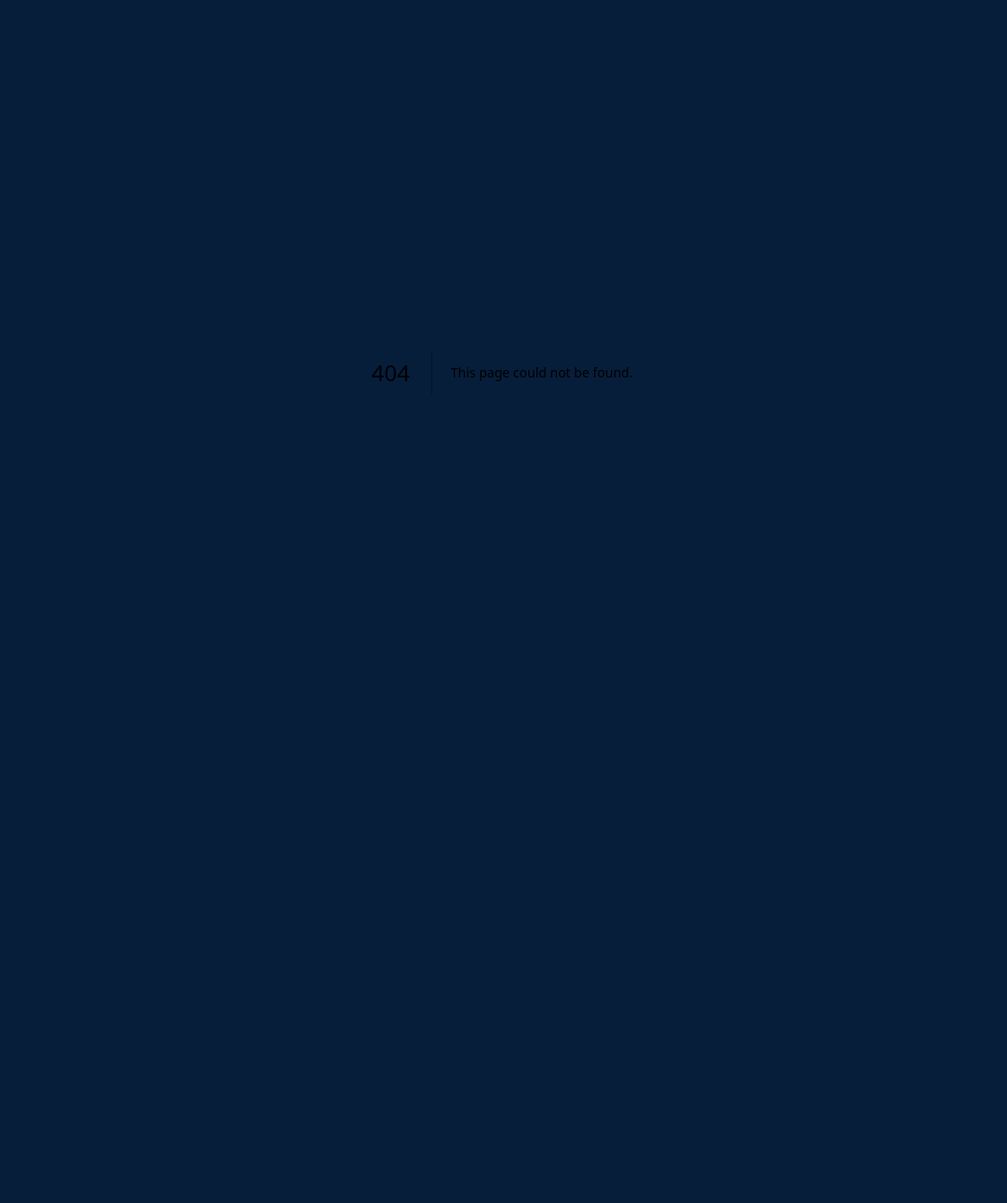
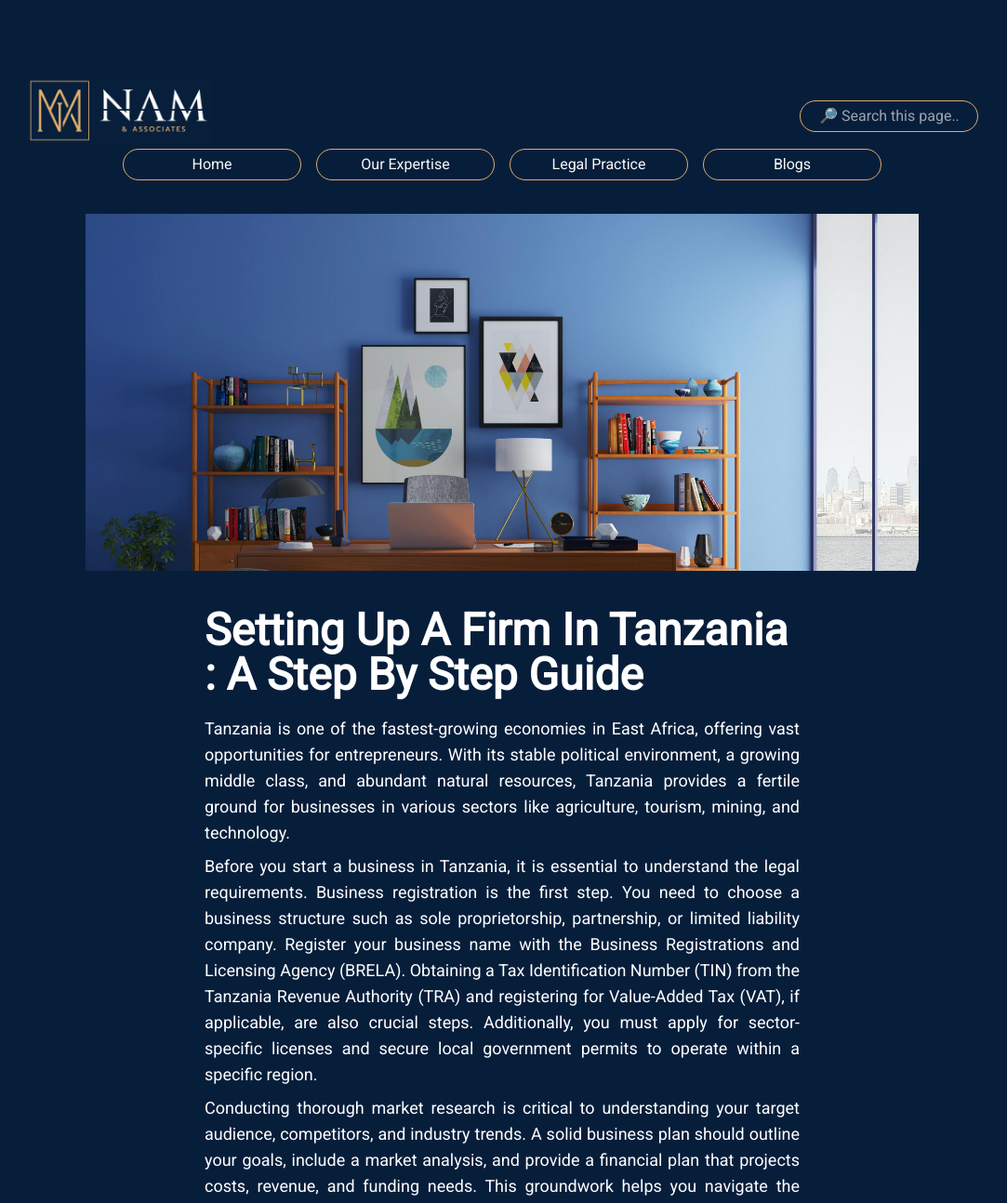
Before and after one commit to genie360s/nam-website, a Next.js app in the folder nam/: page /Library in a window 1280 px wide. Before the commit this address had no page. Shown: the top 1294 px of the page at 93% size, without its empty margins (100-1183 px from the left). Before the commit the page ends 800 px from the top, so only its background shows below. Built offline with nearby package versions, Linux system fonts and the light colour scheme.

Commit message:
reduced search bar and added a blog page layout

```diff
--- /dev/null
+++ b/nam/src/app/Library/page.tsx
@@ -0,0 +1,97 @@
+//Library
+"use client";
+import Image from "next/image";
+import SearchBar from "../components/searchBar";
+import { NavBar } from "../components/navBar";
+import { Footer } from "../components/footer";
+
+export default function Library() {
+  return (
+    <div>
+      <div className="flex justify-between mx-auto mt-20 size-16 w-[80vw]">
+        <div className="h-96 flex-none">
+          <Image
+            src="/images/nam-logo.png"
+            alt="Nam & Associates"
+            width={200}
+            height={200}
+          />
+        </div>
+        <div className=" flex-auto order-last hidden md:block">
+          <div className="grid justify-items-end mt-3 mb-3">
+            <SearchBar />
+          </div>
+        </div>
+      </div>
+      <div className="w-[80vw] md:hidden grid justify-items-end mx-auto ">
+        <SearchBar />
+      </div>
+      <NavBar />
+      <div className="mt-5 mx-auto w-[70vw] ">
+        <div className=" h-96 bg-[url('/images/office.jpg')] bg-cover"></div>
+        <div className=" w-[50vw] mx-auto mt-10">
+            <h2 className="searchable text-5xl font-bold mb-5">Setting Up A Firm In Tanzania : A Step By Step Guide </h2>
+          <p className="searchable text-justify text-lg mb-2">
+            Tanzania is one of the fastest-growing economies in East Africa,
+            offering vast opportunities for entrepreneurs. With its stable
+            political environment, a growing middle class, and abundant natural
+            resources, Tanzania provides a fertile ground for businesses in
+            various sectors like agriculture, tourism, mining, and technology.
+          </p>
+
+          <p className="searchable text-justify text-lg mb-2">
+            Before you start a business in Tanzania, it is essential to
+            understand the legal requirements. Business registration is the
+            first step. You need to choose a business structure such as sole
+            proprietorship, partnership, or limited liability company. Register
+            your business name with the Business Registrations and Licensing
+            Agency (BRELA). Obtaining a Tax Identification Number (TIN) from the
+            Tanzania Revenue Authority (TRA) and registering for Value-Added Tax
+            (VAT), if applicable, are also crucial steps. Additionally, you must
+            apply for sector-specific licenses and secure local government
+            permits to operate within a specific region.
+          </p>
+
+          <p className="searchable text-justify text-lg mb-2">
+            Conducting thorough market research is critical to understanding
+            your target audience, competitors, and industry trends. A solid
+            business plan should outline your goals, include a market analysis,
+            and provide a financial plan that projects costs, revenue, and
+            funding needs. This groundwork helps you navigate the market
+            effectively and positions your business for success.
+          </p>
+
+          <p className="searchable text-justify text-lg mb-2">
+            Financing is another key aspect of starting a business. Options
+            include personal savings, loans from financial institutions,
+            government grants, and partnerships. Understanding which financing
+            option suits your business model is crucial for long-term
+            sustainability.
+          </p>
+
+          <p className="searchable text-justify text-lg mb-2">
+            To succeed, leverage local resources and networks to build
+            partnerships. Stay compliant with Tanzanian laws and regulations,
+            and invest in marketing and digital tools to reach a broader
+            audience. Focus on providing quality products or services to build a
+            loyal customer base. While Tanzania offers immense opportunities, it
+            is essential to be aware of challenges such as infrastructure
+            limitations, bureaucratic hurdles, and access to funding for small
+            businesses.
+          </p>
+
+          <p className="searchable text-justify text-lg mb-2">
+            Starting a business in Tanzania can be a rewarding journey with the
+            right preparation and strategy. By understanding the legal
+            requirements, conducting thorough market research, and leveraging
+            available resources, you can position your business for success in
+            this vibrant economy.
+          </p>
+        </div>
+      </div>
+
+      {/* footer */}
+      <Footer />
+    </div>
+  );
+}
--- a/nam/src/app/components/blogCard.tsx
+++ b/nam/src/app/components/blogCard.tsx
@@ -1,13 +1,18 @@
 //components/blogCard.tsx
+import Link from "next/link";
 
 export default function BlogCard() {
     return (
         <div className="col-span-1 h-48 bg-white rounded-lg border-2 shadow-lg border-brand-copper cursor-pointer relative flex items-center justify-center bg-[url('/images/office.jpg')] bg-cover mb-6">
+
             <div className="absolute bottom-0 w-full bg-brand-copper h-10 cursor-pointer">
-                <div className="font-bold absolute left-0 text-brand-blue text-xs text-justify w-[15em] p-2">
+            <Link href="/Library">
+            <div className="font-bold absolute left-0 text-brand-blue text-xs text-justify w-[15em] p-2">
                     Setting Up a Firm in Tanzania - A Step by Step Guide
                 </div>
                 <div className="absolute right-0 bottom-0 text-brand-blue"><i className="text-2xl bi bi-book p-2"></i></div>
+            </Link>
+
             </div>
         </div>
     );
--- a/nam/src/app/components/searchBar.tsx
+++ b/nam/src/app/components/searchBar.tsx
@@ -73,7 +73,7 @@ const SearchBar: React.FC<SearchBarProps> = ({
         placeholder={placeholder}
         value={query}
         onChange={handleInputChange}
-        className="rounded-full focus:outline-none border border-brand-copper w-96 bg-transparent px-5 py-2"
+        className="rounded-full focus:outline-none border border-brand-copper w-48 bg-transparent px-5 py-1"
       />
 
       {/* No Results Message */}
```
